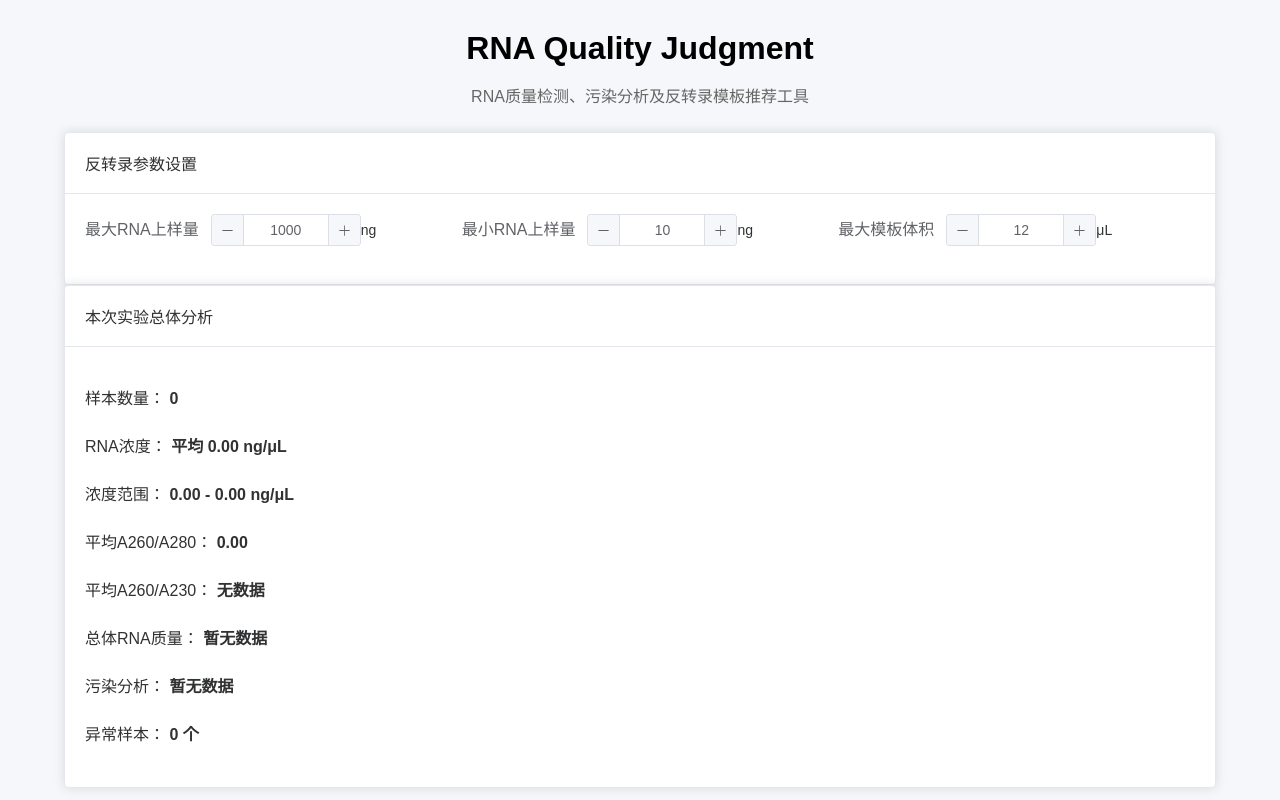
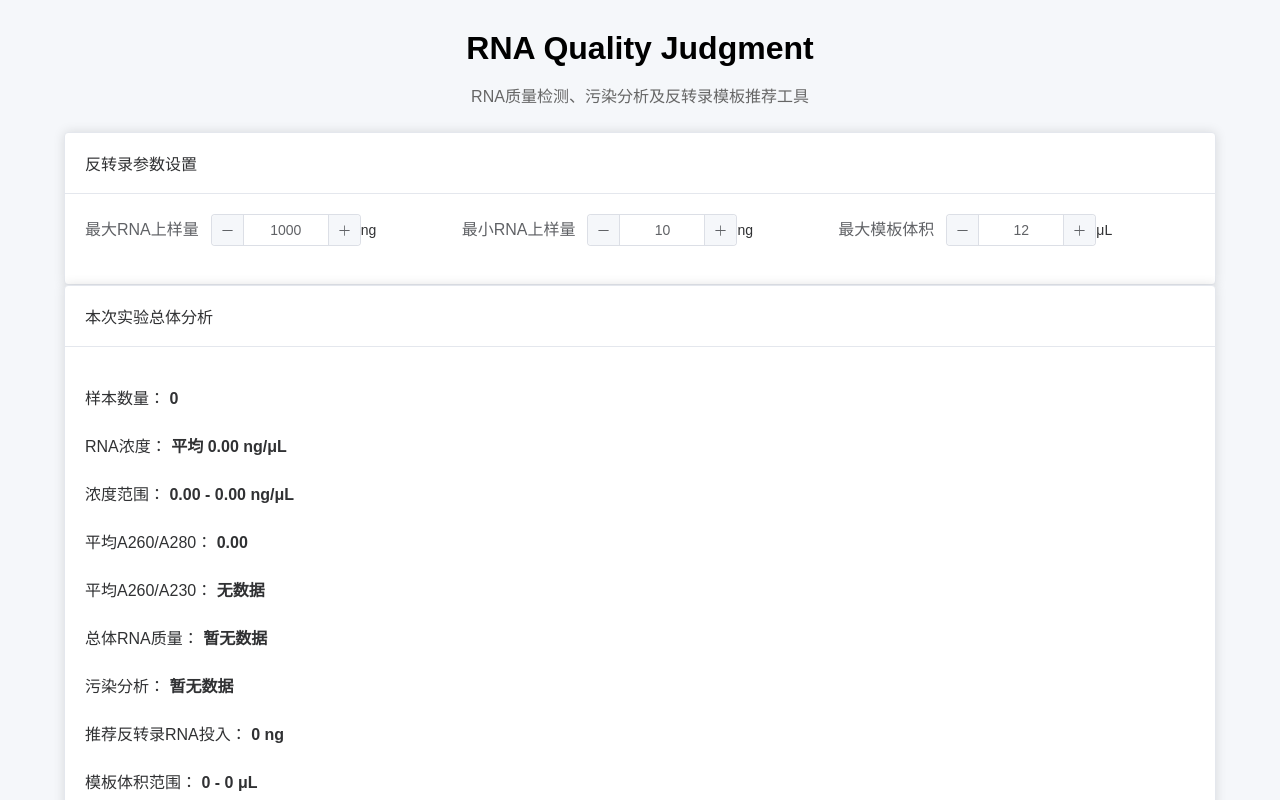
Before and after one commit to huluhuqi/RNA-quality-judgment, a Vue app: page / in a window 1280 px wide. Shown: the top 800 px of the page. Built offline with nearby package versions, Linux system fonts and the light colour scheme.

Commit message:
add RT RNA input recommendation

```diff
--- a/src/App.vue
+++ b/src/App.vue
@@ -7,7 +7,11 @@
 <Header/>
 
 
-<RTParameter/>
+<RTParameter
+
+@update-config="updateRTConfig"
+
+/>
 
 
 
@@ -54,6 +58,11 @@ import {calculateBatch}
 from './core/BatchStatistics'
 
 
+import {calculateRT}
+
+from './core/RTRecommendation'
+
+
 
 
 
@@ -75,10 +84,37 @@ quality:'暂无数据',
 
 pollution:'暂无数据',
 
-abnormal:0
+abnormal:0,
+
+rt:{
+
+recommendedRNA:0,
+
+minVolume:0,
+
+maxVolume:0,
+
+suggestion:''
+
+}
 
 })
 
+
+const samples =
+ref([])
+
+
+
+const rtConfig = ref({
+
+maxRNA:1000,
+
+minRNA:10,
+
+maxVolume:12
+
+})
 
 
 
@@ -87,8 +123,43 @@ abnormal:0
 function updateData(data){
 
 
-summary.value =
+samples.value=data
+
+
+const batch =
 calculateBatch(data)
+
+
+
+batch.rt =
+calculateRT(
+data,
+rtConfig.value
+)
+
+
+
+summary.value=batch
+
+
+}
+
+
+
+
+
+function updateRTConfig(config){
+
+
+rtConfig.value=config
+
+
+
+summary.value.rt =
+calculateRT(
+samples.value,
+rtConfig.value
+)
 
 
 }
--- a/src/components/ExperimentSummary.vue
+++ b/src/components/ExperimentSummary.vue
@@ -128,6 +128,56 @@ summary.avgA260230.toFixed(2)
 </p>
 
 
+<p>
+
+推荐反转录RNA投入：
+
+<b>
+
+{{summary.rt.recommendedRNA}}
+
+ng
+
+</b>
+
+</p>
+
+
+
+<p>
+
+模板体积范围：
+
+<b>
+
+{{summary.rt.minVolume}}
+
+-
+
+{{summary.rt.maxVolume}}
+
+μL
+
+</b>
+
+</p>
+
+
+
+<p>
+
+RT建议：
+
+<b>
+
+{{summary.rt.suggestion}}
+
+</b>
+
+</p>
+
+
+
 
 <p>
 
--- a/src/components/RTParameter.vue
+++ b/src/components/RTParameter.vue
@@ -97,7 +97,7 @@
 <script setup>
 
 
-import { reactive } from 'vue'
+import { reactive, watch } from 'vue'
 
 
 const config = reactive({
@@ -111,4 +111,30 @@ const config = reactive({
 })
 
 
+const emit = defineEmits([
+    'update-config'
+])
+
+
+
+watch(
+
+config,
+
+(value)=>{
+
+emit(
+'update-config',
+value
+)
+
+},
+
+{
+deep:true
+}
+
+)
+
+
 </script>
--- /dev/null
+++ b/src/core/RTRecommendation.js
@@ -0,0 +1,287 @@
+/**
+ * 反转录RNA投入量推荐
+ *
+ * 输入：
+ *
+ * samples:
+ * [
+ *  {
+ *   concentration: ng/uL
+ *  }
+ * ]
+ *
+ * config:
+ * {
+ *  maxRNA:1000,
+ *  minRNA:10,
+ *  maxVolume:12
+ * }
+ *
+ */
+
+
+export function calculateRT(samples, config){
+
+
+    if(
+        !samples ||
+        samples.length===0
+    ){
+
+        return {
+
+            recommendedRNA:0,
+
+            minVolume:0,
+
+            maxVolume:0,
+
+            warning:'暂无数据',
+
+            suggestion:'请输入RNA样本数据'
+
+        }
+
+    }
+
+
+
+
+
+    // 获取有效浓度
+
+    const concentrations = samples
+
+        .map(
+            s=>Number(s.concentration)
+        )
+
+        .filter(
+            v=>!isNaN(v)&&v>0
+        )
+
+
+
+
+
+    if(concentrations.length===0){
+
+
+        return {
+
+            recommendedRNA:0,
+
+            minVolume:0,
+
+            maxVolume:0,
+
+            warning:'无有效RNA浓度',
+
+            suggestion:'请输入RNA浓度'
+
+        }
+
+    }
+
+
+
+
+
+
+    // 最低浓度决定整个批次
+
+    const minConcentration =
+        Math.min(...concentrations)
+
+
+
+
+
+    /*
+
+    最大可投入RNA量
+
+    = 最低浓度 × 最大模板体积
+
+    */
+
+
+    const maxPossibleRNA =
+
+        minConcentration
+        *
+        config.maxVolume
+
+
+
+
+
+
+    /*
+
+    推荐RNA量
+
+    取：
+
+    最大可用量
+    和
+    试剂盒最大量
+
+    两者较小值
+
+    */
+
+
+    let recommendedRNA = Math.min(
+
+        maxPossibleRNA,
+
+        config.maxRNA
+
+    )
+
+
+
+
+
+
+    // 保留整数
+
+    recommendedRNA =
+        Math.floor(recommendedRNA)
+
+
+
+
+
+
+
+    let warning=''
+
+    let suggestion=''
+
+
+
+
+
+
+    // 判断是否低于最低投入
+
+
+    if(
+        recommendedRNA
+        <
+        config.minRNA
+    ){
+
+
+        warning =
+        '当前RNA浓度过低，无法满足最低反转录投入量'
+
+
+        suggestion =
+        '建议重新纯化RNA或进行浓缩处理后再进行反转录'
+
+
+    }
+
+    else{
+
+
+
+        warning =
+        '模板量满足反转录要求'
+
+
+
+        suggestion =
+
+        `建议本批次所有样本统一投入${recommendedRNA}ng RNA进行反转录`
+
+    }
+
+
+
+
+
+
+
+    // 计算模板体积范围
+
+
+    const volumes = concentrations.map(
+
+        c=>
+
+        recommendedRNA / c
+
+    )
+
+
+
+    const minVolume =
+        Math.min(...volumes)
+
+
+    const maxVolume =
+        Math.max(...volumes)
+
+
+
+
+
+
+    // 最大体积风险
+
+
+    if(
+        maxVolume >
+        config.maxVolume
+    ){
+
+
+        warning +=
+
+        '；部分样本模板体积超过限制'
+
+
+        suggestion +=
+
+        '；建议降低RNA投入量或浓缩低浓度样本'
+
+    }
+
+
+
+
+    return {
+
+
+        recommendedRNA,
+
+
+        minVolume:Number(
+            minVolume.toFixed(2)
+        ),
+
+
+        maxVolume:Number(
+            maxVolume.toFixed(2)
+        ),
+
+
+        warning,
+
+
+        suggestion,
+
+
+        minConcentration
+
+
+
+    }
+
+
+
+}
```
